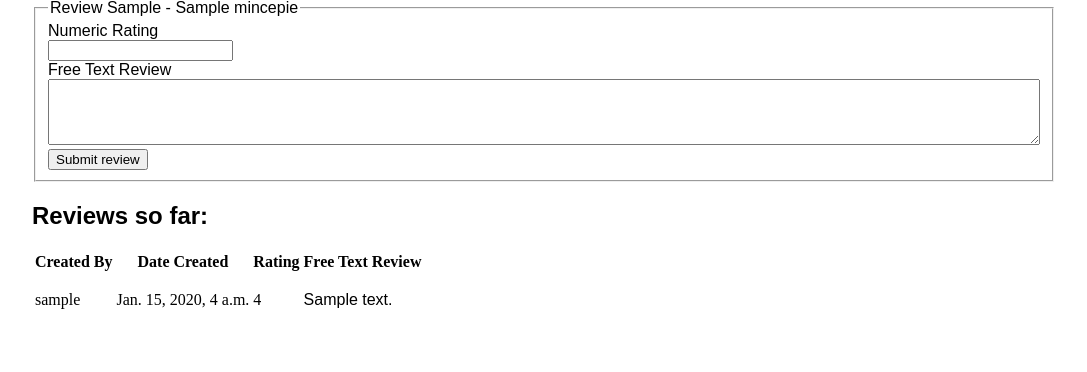
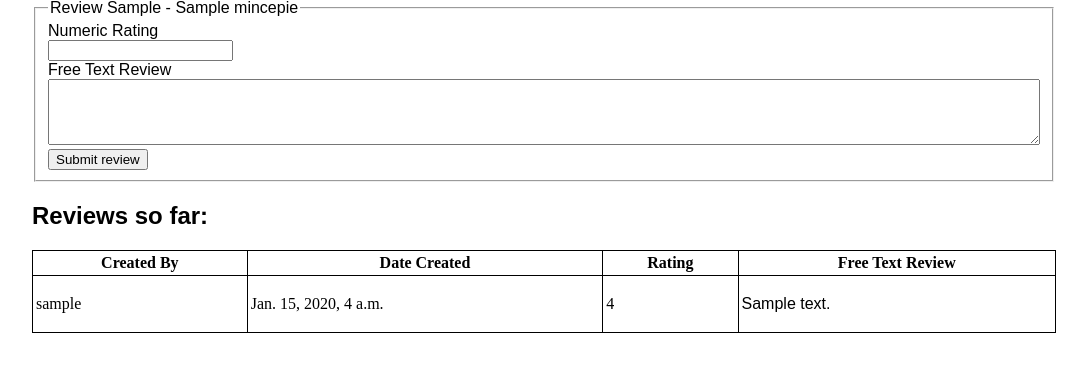
Before and after one commit to MattJamesChampion/mince-pie-rate, a Django app: page /mince-pies/1 in a window 1280 px wide. Shown: the part 143-515 px from the top of the page, without its empty margins (96-1183 px from the left). Run offline with Django 3.2, Linux system fonts and the light colour scheme; tables that the repository leaves empty hold one stand-in row (values such as "Sample post").

Commit message:
Add default styling for tables and table elements

```diff
--- a/website/rate/static/rate/style.css
+++ b/website/rate/static/rate/style.css
@@ -55,6 +55,19 @@ textarea {
     width: 100%;
 }
 
+table, th, td {
+    border: 1px solid black;
+    border-collapse: collapse;
+}
+
+table {
+    width: 100%;
+}
+
+th, td {
+    padding: 3px;
+}
+
 @media screen and (max-width: 550px) {
     body {
         width: 95%;
```
